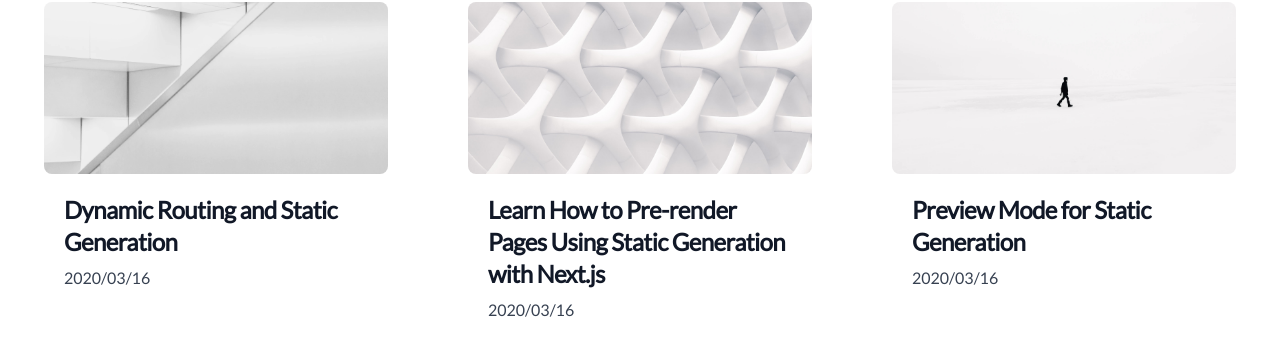
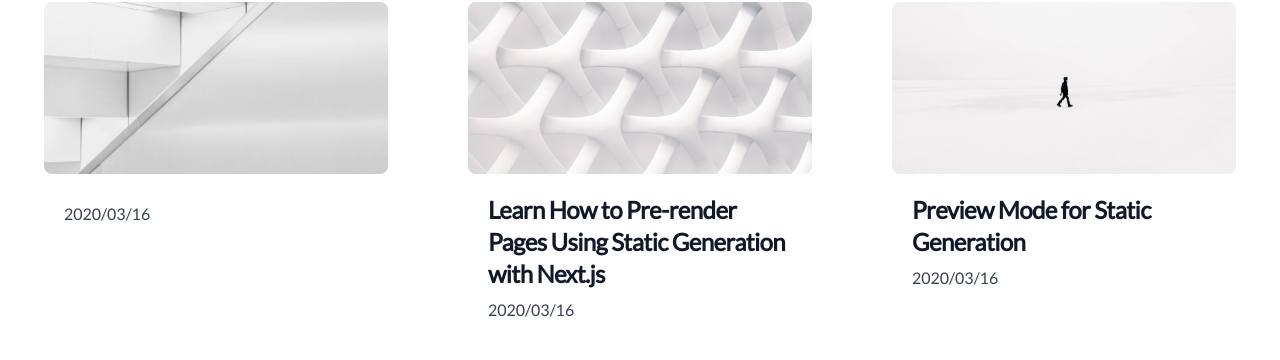
Before and after one commit to kyutech-programming-club/official-site, a Next.js app: page / in a window 1280 px wide. Shown: the part 1110-1470 px from the top of the page. Built offline with nearby package versions, Linux system fonts and the light colour scheme.

Commit message:
📅 Change date formatter

```diff
--- a/_posts/dynamic-routing.md
+++ b/_posts/dynamic-routing.md
@@ -1,6 +1,5 @@
 ---
-title: "Dynamic Routing and Static Generation"
-date: "2020-03-16T05:35:07.322Z"
+date: "2020/03/16"
 coverImage: "/blog/dynamic-routing/cover.jpg"
 ---
 
--- a/_posts/hello-world.md
+++ b/_posts/hello-world.md
@@ -1,6 +1,6 @@
 ---
 title: "Learn How to Pre-render Pages Using Static Generation with Next.js"
-date: "2020-03-16T05:35:07.322Z"
+date: "2020/03/16"
 coverImage: "/blog/hello-world/cover.jpg"
 ---
 
--- a/_posts/preview.md
+++ b/_posts/preview.md
@@ -1,6 +1,6 @@
 ---
 title: "Preview Mode for Static Generation"
-date: "2020-03-16T05:35:07.322Z"
+date: "2020/03/16"
 coverImage: "/blog/preview/cover.jpg"
 ---
 
--- a/components/date-formatter.tsx
+++ /dev/null
@@ -1,12 +0,0 @@
-import { parseISO, format } from "date-fns";
-
-type Props = {
-  dateString: string;
-};
-
-const DateFormatter = ({ dateString }: Props) => {
-  const date = parseISO(dateString);
-  return <time dateTime={dateString}>{format(date, "yyyy/MM/dd")}</time>;
-};
-
-export default DateFormatter;
--- a/components/post-card.tsx
+++ b/components/post-card.tsx
@@ -1,4 +1,3 @@
-import DateFormatter from "./date-formatter";
 import Link from "next/link";
 
 type Props = {
@@ -18,7 +17,7 @@ const PostCard = ({ title, date, slug, coverImage }: Props) => {
             <h5 className="mb-2 text-2xl font-bold tracking-tight text-gray-900">
               {title}
             </h5>
-            <DateFormatter dateString={date} />
+            {date}
           </div>
         </div>
       </Link>
--- a/components/post-header.tsx
+++ b/components/post-header.tsx
@@ -1,4 +1,3 @@
-import DateFormatter from "./date-formatter";
 import CoverImage from "./cover-image";
 import PostTitle from "./post-title";
 
@@ -16,9 +15,7 @@ const PostHeader = ({ title, date, coverImage }: Props) => {
         <CoverImage title={title} src={coverImage} />
       </div>
       <div className="max-w-2xl mx-auto">
-        <div className="mb-6 text-lg">
-          <DateFormatter dateString={date} />
-        </div>
+        <div className="mb-6 text-lg">{date}</div>
       </div>
     </div>
   );
```
